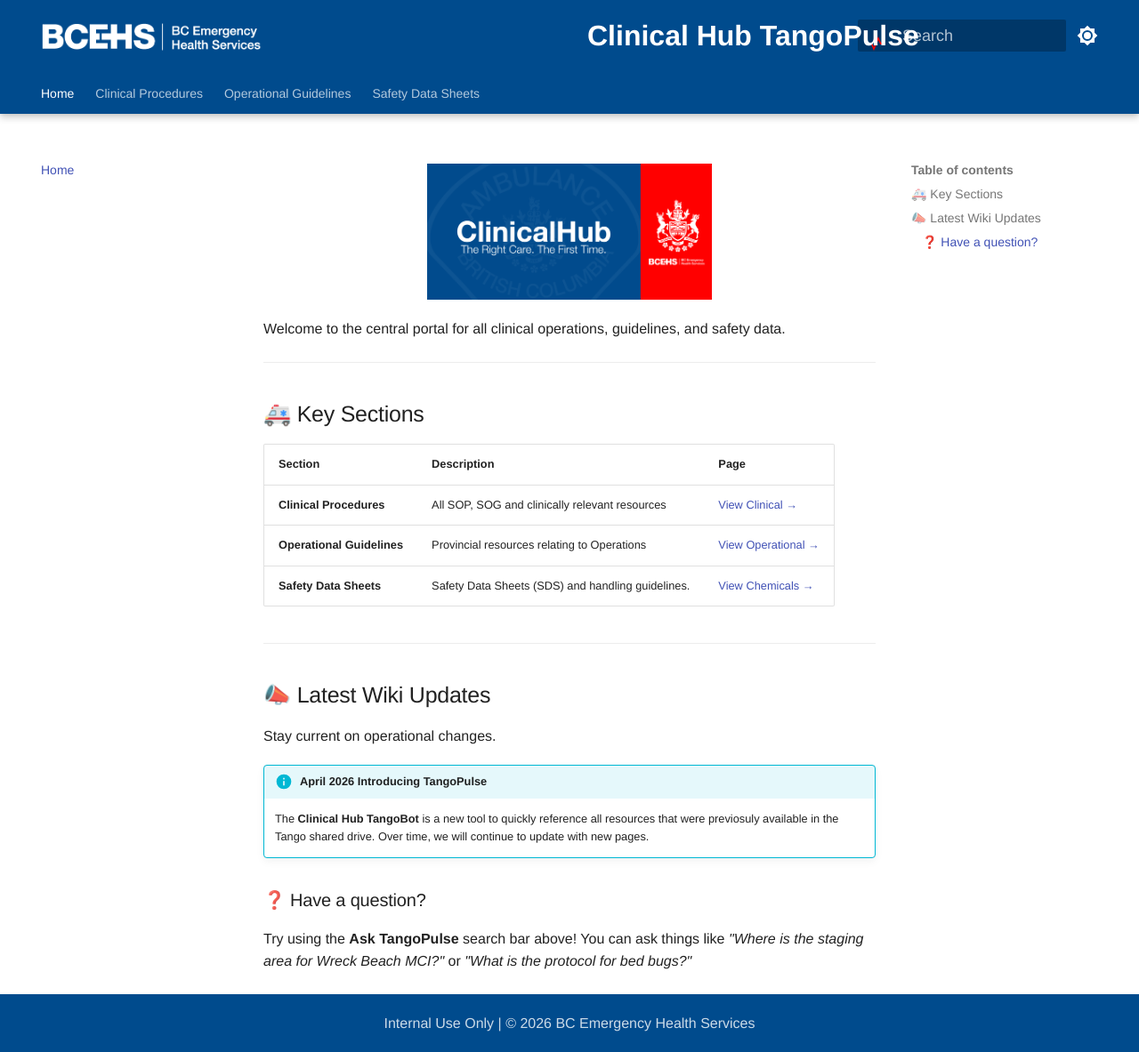
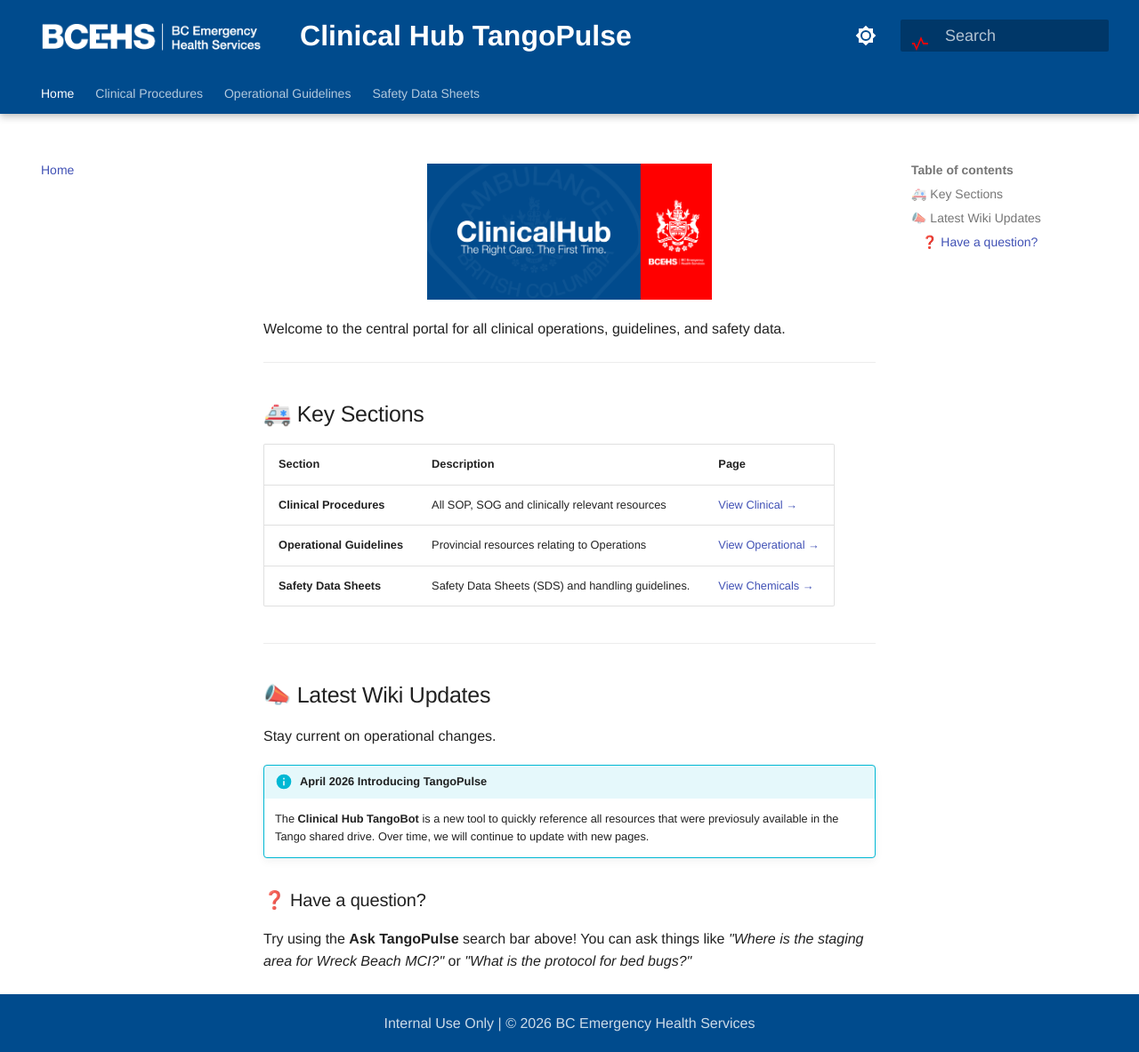
Before and after one commit to bcehsclinicalhub/TangoBot, an MkDocs documentation site: the page built from docs/index.md, in a window 1280 px wide and 1183 px high. Shown: the whole window at 89% size. Built offline with MkDocs 1.6.1 and Material for MkDocs 9.7.7, drawn with Linux system fonts in a browser that asks for light colours.

Commit message:
UI Final: Switched to Flex-Grid for header stability

```diff
--- a/docs/stylesheets/extra.css
+++ b/docs/stylesheets/extra.css
@@ -4,32 +4,32 @@
     font-weight: 300;
 }
 
-/* --- 2. HEADER: THE GREAT ANCHORING --- */
+/* --- 2. HEADER: FLEX-GRID (ANTI-COLLISION) --- */
 .md-header, .md-tabs {
     background-color: #004B8D !important;
 }
 
 .md-header__inner {
     display: flex !important;
+    justify-content: space-between !important;
     align-items: center !important;
-    position: relative !important;
+    gap: 15px; /* Minimum safety gap between elements */
 }
 
-/* ZONE 1: LOGO (FAR LEFT) */
+/* ZONE 1: LOGO (Left) */
 .md-header__button.md-logo {
-    order: 0 !important;
-    margin-right: auto !important;
-    position: relative !important;
+    flex: 0 0 auto;
+    margin-right: 0 !important;
     z-index: 10;
 }
 
-/* ZONE 2: TITLE (DEAD CENTER) */
+/* ZONE 2: TITLE (Center-Weighted) */
 .md-header__title {
-    position: absolute !important;
-    left: 50% !important;
-    transform: translateX(-50%) !important;
-    width: auto !important;
-    z-index: 5;
+    flex: 1 1 auto;
+    display: flex !important;
+    justify-content: center;
+    text-align: center;
+    min-width: 0;
 }
 
 .md-header__topic {
@@ -38,36 +38,35 @@
     font-weight: 700 !important;
     color: white !important;
     white-space: nowrap;
+    overflow: hidden;
+    text-overflow: ellipsis; /* Prevents overlap on small screens */
 }
 
-/* ZONE 3: SEARCH & TOGGLE (FAR RIGHT) */
+/* ZONE 3: SEARCH & TOGGLE (Right) */
 .md-header__search {
-    order: 1 !important;
-    margin-left: auto !important;
-    margin-right: 15px !important;
-    width: 250px !important;
+    flex: 0 1 250px; /* Fixed max width for search */
+    margin-left: 0 !important;
+    margin-right: 10px !important;
     z-index: 10;
 }
 
 .md-header__option {
-    order: 2 !important;
+    flex: 0 0 auto;
     z-index: 10;
 }
 
-/* Search Input Text Fixes */
-.md-search__input {
-    padding-left: 2.5rem !important;
-    line-height: 1.5 !important;
-    font-size: 0.9rem !important;
-}
-
-/* Header logo color fix */
+/* Header logo color fix (White) */
 .md-header__button.md-logo img {
     filter: brightness(0) invert(1);
     height: 2.8rem !important;
 }
 
-/* --- 3. LANDING PAGE & FOOTER CLEANUP --- */
+/* Remove hover tooltips */
+.md-header__button[title], .md-logo[title] {
+    pointer-events: none;
+}
+
+/* --- 3. LANDING PAGE CLEANUP --- */
 .md-breadcrumb, .md-content h1:first-child {
     display: none !important;
 }
@@ -78,6 +77,7 @@
     margin: -10px auto 20px auto;
 }
 
+/* --- 4. FOOTER: BLUE BAR & COPYRIGHT --- */
 .md-footer, .md-footer-meta {
     background-color: #004B8D !important;
     border: none !important;
@@ -100,11 +100,19 @@
     opacity: 0.8;
 }
 
-/* --- 4. TANGO-PULSE SEARCH ICON --- */
+/* --- 5. TANGO-PULSE SEARCH ICON & INPUT FIX --- */
+.md-search__input {
+    padding-left: 2.5rem !important;
+    line-height: 1.5 !important;
+    font-size: 0.9rem !important;
+}
+
+/* Hide all default search SVGs */
 .md-search__icon svg {
     display: none !important;
 }
 
+/* Add the Red ECG Pulse */
 .md-search__icon[for="__search"] {
     padding-top: 4px !important;
     left: 0.5rem !important;
```
